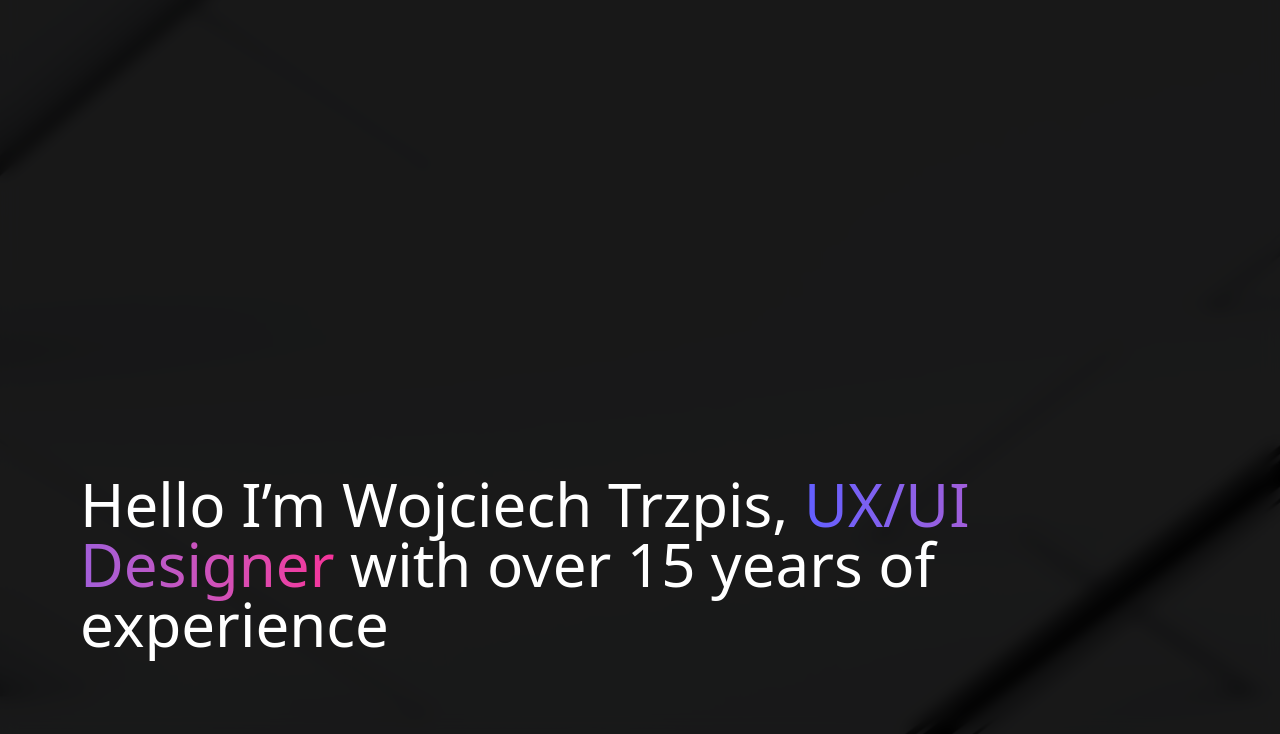
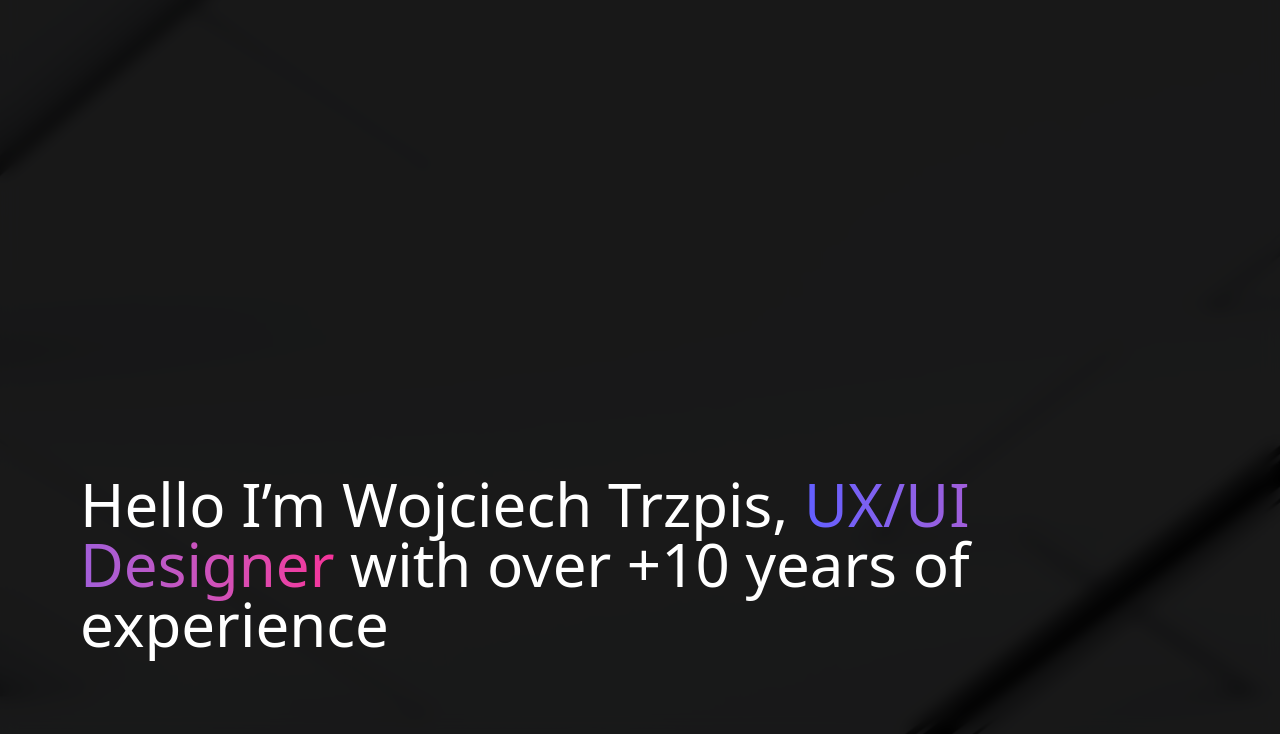
Before and after one commit to wojciechtrz/wojciechtrzpis, a website: page index.html in a window 1280 px wide. Shown: the part 66-800 px from the top of the page. Drawn offline with Linux system fonts and the light colour scheme.

Commit message:
Update index.html

```diff
--- a/index.html
+++ b/index.html
@@ -46,7 +46,7 @@
     <div class="relative z-10 px-10 sm:px-10 lg:px-20 flex items-end h-full pb-20">
       <h1 class="text-4xl sm:text-4xl lg:text-6xl max-w-4xl antialiased font-extralight font-sans text-white">
         Hello I’m Wojciech Trzpis, <a class="text-transparent bg-clip-text bg-gradient-to-r from-indigo-500 to-pink-500">UX/UI Designer</a> with
-        over 15 years of experience
+        over +10 years of experience
       </h1>
     </div>
   </div>
```
